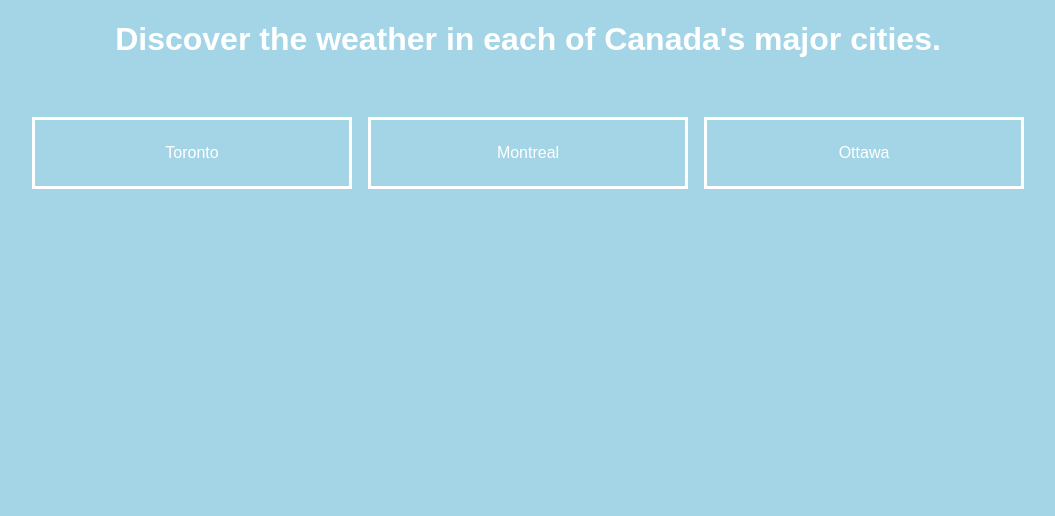
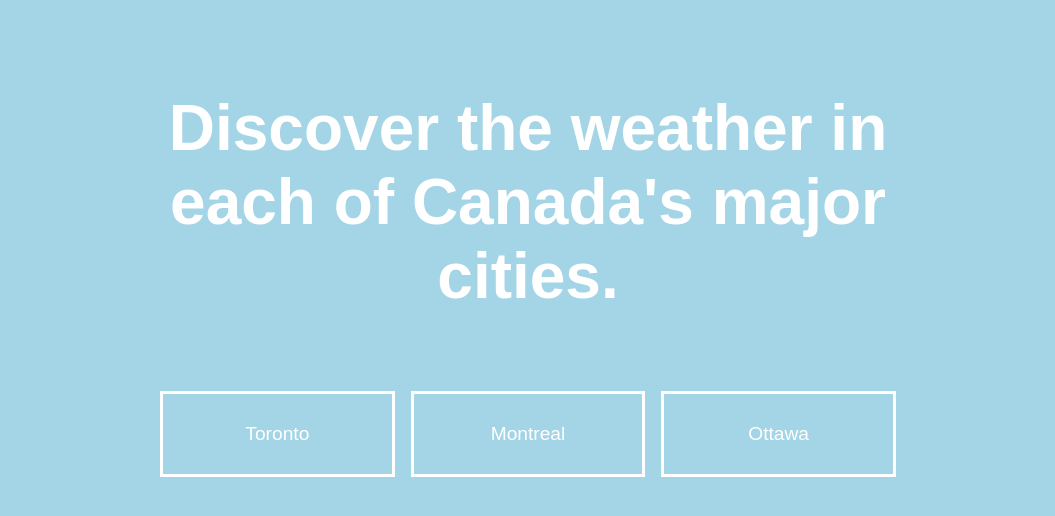
Before and after one commit to sebastianvaliente/canadianweatherapp, a React (Create React App) app: page / in a window 1280 px wide. Shown: the top 516 px of the page, without its empty margins (112-1167 px from the left). Built offline with nearby package versions, Linux system fonts and the light colour scheme; the HTML template or start-up script is replaced by a standard one.

Commit message:
implemented core functionality

```diff
--- a/src/App.js
+++ b/src/App.js
@@ -27,10 +27,14 @@ class App extends Component {
 
       // Results Page
       return(
-        <div>
+        <div className="masterContainer">
           <h1>Discover the weather in each of Canada's major cities.</h1>
+
           <CityButtons getWeatherData={this.getWeatherData}/>
-          Temperature: {this.state.weatherData.main.temp}
+
+          <div className="results">
+            Temperature: {this.state.weatherData.main.temp}
+          </div>
         </div>
       )
 
@@ -47,7 +51,7 @@ class App extends Component {
 
       // Landing Page
       return(
-        <div>
+        <div className="masterContainer">
           <h1>Discover the weather in each of Canada's major cities.</h1>
           <CityButtons getWeatherData={this.getWeatherData}/>
         </div>
--- a/src/Loading.jsx
+++ b/src/Loading.jsx
@@ -1,5 +1,5 @@
 import React, {Component} from 'react'
-import { PropagateLoader } from 'react-spinners';
+import { ClipLoader } from 'react-spinners';
 
 class Loading extends Component {
 
@@ -10,11 +10,11 @@ class Loading extends Component {
   render() {
 
     return(
-      <div>
-        <PropagateLoader
+      <div className="loading">
+
+        <ClipLoader
           color={'white'}
-          loading={true }
-          size={10}
+          size={100}
         />
 
       </div>
--- a/src/index.css
+++ b/src/index.css
@@ -7,16 +7,32 @@ body {
   background-color: #a4d5e6;
 }
 
+.masterContainer {
+  position: relative;
+  top: 3em;
+}
+
+.masterContainer > h1 {
+  margin-left: 20%;
+  margin-right: 20%;
+  font-size: 4em;
+}
+
 .loading {
-  color: black;
   text-align: center;
+  margin: 10%;
+}
+
+.results {
+  position: relative;
+  top: 3em;
 }
 
 .allCityButtons {
   position: relative;
   top: 2em;
-  margin-left: 10%;
-  margin-right: 10%;
+  margin-left: 20%;
+  margin-right: 20%;
 }
 
 
@@ -27,6 +43,7 @@ body {
   padding: 1.5em;
   color: white;
   transition: .3s;
+  font-size: 1.2em;
 }
 
 .button:hover {
```
